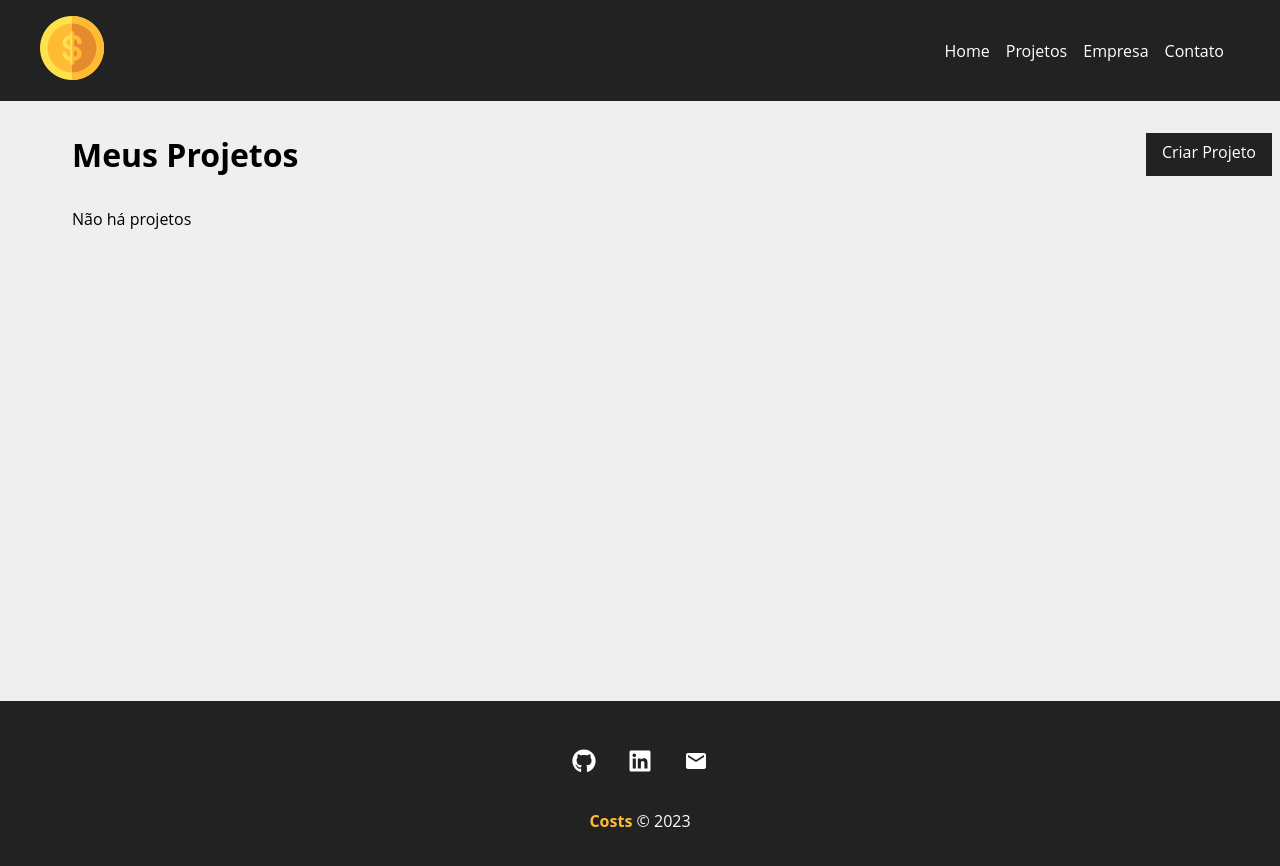
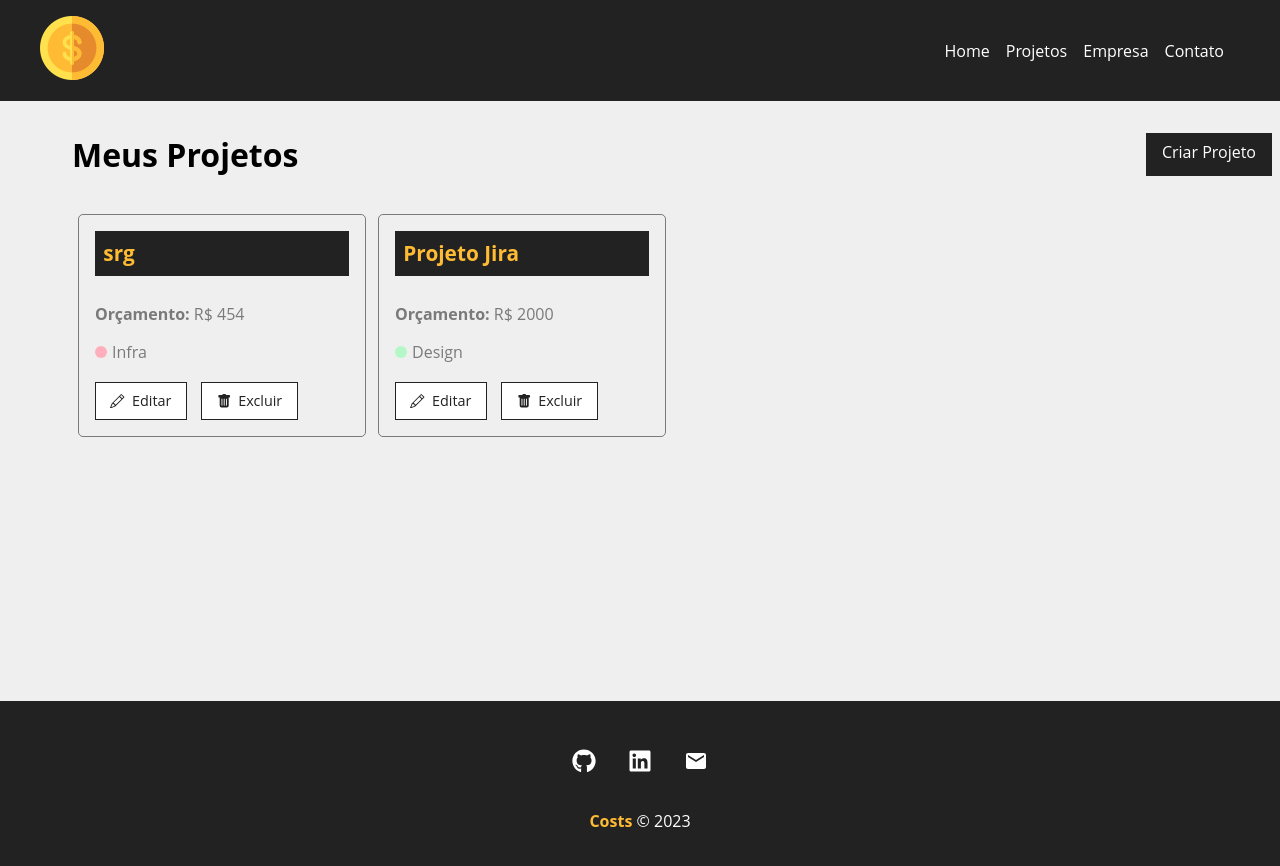
Before and after one commit to sabatinirafa/ReactJS-Projeto-Gerenciador-Financeiro, a React (Create React App) app: page /projects in a window 1280 px wide. Shown: the top 866 px of the page. Built offline with nearby package versions, Linux system fonts and the light colour scheme; data requests are answered from the project's data file.

Commit message:
Página do projeto

```diff
--- a/db.json
+++ b/db.json
@@ -1,5 +1,28 @@
 {
-  "projects": [],
+  "projects": [
+    {
+      "name": "srg",
+      "budget": "454",
+      "category": {
+        "id": "1",
+        "name": "Infra"
+      },
+      "cost": 0,
+      "services": [],
+      "id": 1
+    },
+    {
+      "name": "Projeto Jira",
+      "budget": "2000",
+      "category": {
+        "id": "3",
+        "name": "Design"
+      },
+      "cost": 0,
+      "services": [],
+      "id": 2
+    }
+  ],
   "categories": [
     {
       "id": 1,
--- a/src/App.js
+++ b/src/App.js
@@ -7,6 +7,7 @@
 import Projects from "./components/pages/Projects";
 import Navbar from "./components/layouts/Navbar";
 import Footer from "./components/layouts/Footer";
+import Project from "./components/pages/Project";
 
 function App() {
   return (
@@ -19,6 +20,7 @@
           <Route path="/company" element={<Company/>}/>
           <Route path="/contact" element={<Contact/>}/>
           <Route path="/newproject" element={<NewProject/>}/>
+          <Route path="/project/:id" element={<Project/>}/>
         </Routes>
       </Container>
       <Footer/>
--- a/src/components/pages/NewProject.js
+++ b/src/components/pages/NewProject.js
@@ -20,8 +20,6 @@
     })
     .then(resp => resp.json())
     .then(data => {
-      console.log(data)
-      // redirect
       navigate('/projects', {state: {message: 'Projeto criado com sucesso!'}})
     })
     .catch(err => console.log(err))
--- /dev/null
+++ b/src/components/pages/Project.js
@@ -0,0 +1,34 @@
+import styles from './Project.module.css'
+
+import { useParams } from 'react-router-dom'
+import { useEffect, useState } from 'react'
+
+function Project() {
+
+  const { id } = useParams()
+  const [project, setProject] = useState([])
+
+  useEffect(() => {
+
+    fetch(`http://localhost:5000/projects/${id}`, {
+      method: 'GET',
+      headers: {
+        'Content-Type': 'application/json'
+      }
+    })
+    .then(resp => resp.json())
+    .then((data) => {
+      setProject(data)
+    })
+    .catch(err => console.log(err))
+  }, [id])
+
+  return(
+    <div>
+      <p>{project.name}</p>
+      <p>{project.id}</p>
+    </div>
+  )
+}
+
+export default Project
--- a/src/components/project/ProjectCard.js
+++ b/src/components/project/ProjectCard.js
@@ -20,7 +20,7 @@
         <span className={`${styles[category.toLowerCase()]}`}></span> {category}
       </p>
       <div className={styles.project_card_actions}>
-        <Link to='/'>
+        <Link to={`/project/${id}`}>
           <BsPencil/> Editar
         </Link>
         <button onClick={remove}>
```
Also changed, not shown: src/components/pages/Project.module.css (added).
